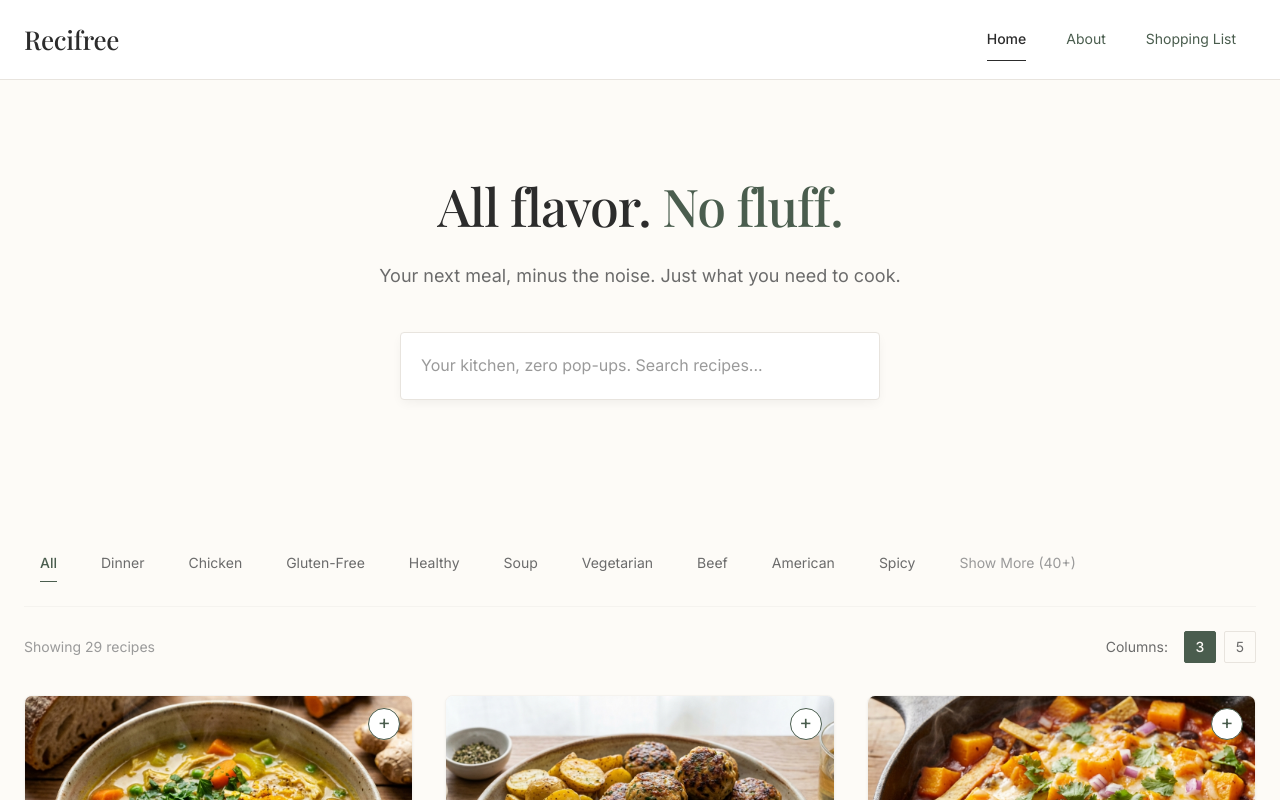
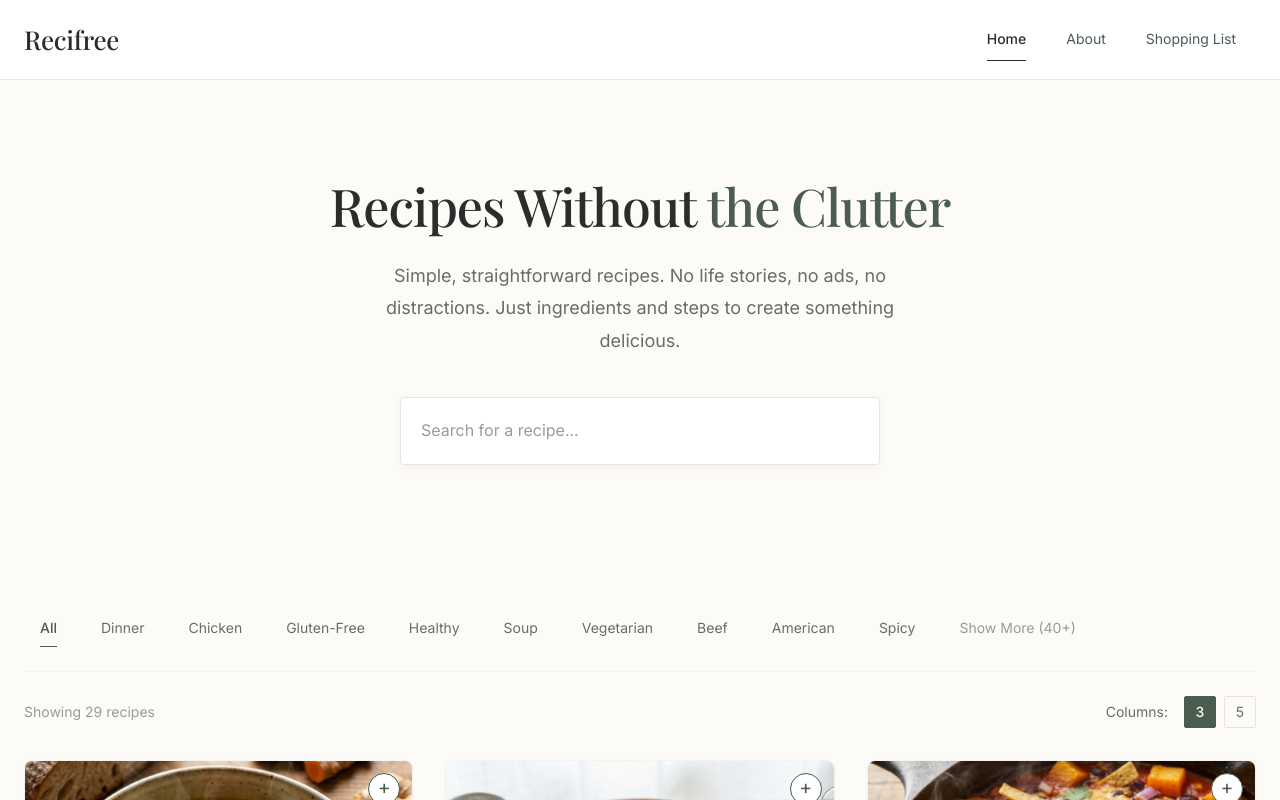
Before and after one commit to bendaprile/recifree-web, a React (Vite) app: page / in a window 1280 px wide. Shown: the top 800 px of the page. Built offline with nearby package versions, Linux system fonts and the light colour scheme.

Commit message:
refactor: update hero section copy and simplify search input placeholder text

```diff
--- a/src/pages/Home/Home.jsx
+++ b/src/pages/Home/Home.jsx
@@ -57,16 +57,16 @@ function Home() {
                 <div className="container">
                     <div className="hero-content animate-slide-up">
                         <h1 className="hero-title">
-                            All flavor. <span className="text-gradient">No fluff.</span>
+                            Recipes Without <span className="text-gradient">the Clutter</span>
                         </h1>
                         <p className="hero-subtitle">
-                            Your next meal, minus the noise. Just what you need to cook.
+                            Simple, straightforward recipes. No life stories, no ads, no distractions. Just ingredients and steps to create something delicious.
                         </p>
 
                         <div className="hero-search">
                             <input
                                 type="text"
-                                placeholder="Your kitchen, zero pop-ups. Search recipes..."
+                                placeholder="Search for a recipe..."
                                 value={searchQuery}
                                 onChange={(e) => setSearchQuery(e.target.value)}
                                 className="search-input"
```
Also changed, not shown: 1 other file (tests, documents, lock files or other folders).
